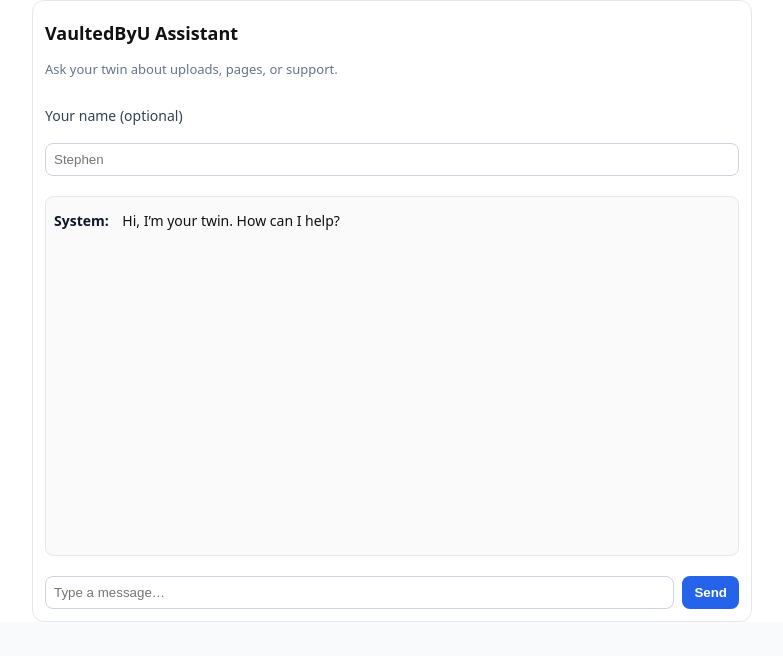
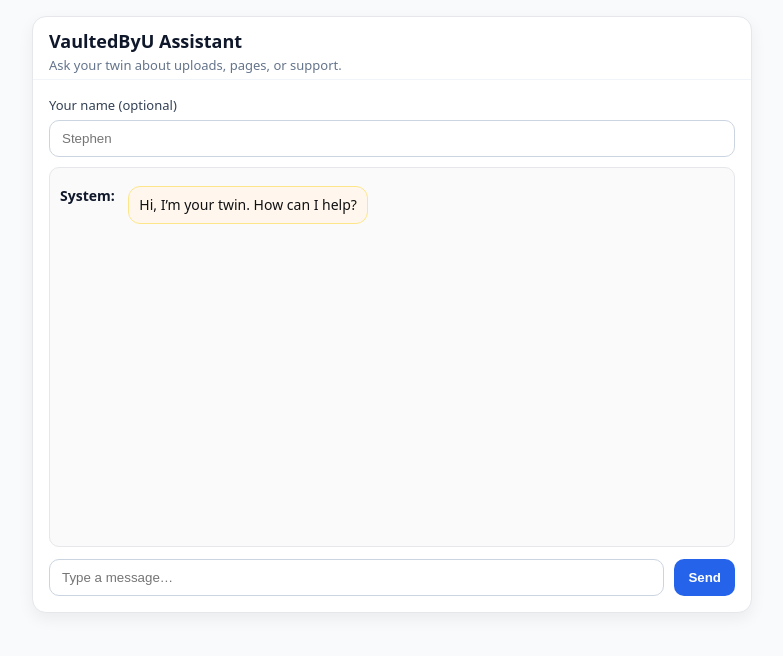
Before and after one commit to Rotibajan2/vbyu-assistant, a Next.js app: page /embed in a window 1280 px wide. Shown: the top 656 px of the page, without its empty margins (248-1031 px from the left). Built offline with nearby package versions, Linux system fonts and the light colour scheme.

Commit message:
Update page.tsx

```diff
--- a/app/embed/page.tsx
+++ b/app/embed/page.tsx
@@ -1,52 +1,42 @@
 // app/embed/page.tsx
-import Script from "next/script";
-
-export const metadata = {
-  title: "VaultedByU Assistant (Embed)",
-  description: "Embeddable AI Twin widget",
-};
-
 export default function Embed() {
   return (
-    <html lang="en">
-      <head>
-        {/* Load only what this page needs */}
-        <Script id="vbyu-client" src="/vbyu-chat-v2.js?v=13" strategy="beforeInteractive" />
-        <style>{`
-          :root { color-scheme: light; }
-          body { margin: 0; font-family: system-ui, -apple-system, Segoe UI, Roboto, Arial, sans-serif; background:#fff; }
-          .panel { max-width: 720px; margin: 0 auto; padding: 12px; }
-          .label { display:block; margin: 8px 0 6px; font-size: 14px; color:#334155; }
-          .input { width:100%; padding:8px; border:1px solid #cbd5e1; border-radius:8px; }
-          .btn { padding:8px 12px; border:0; background:#2563eb; color:#fff; border-radius:8px; cursor:pointer }
-          .log { margin-top:8px; height:360px; overflow:auto; border:1px solid #e5e7eb; border-radius:8px; padding:8px; background:#fafafa }
-          .row { margin:6px 0; }
-          h1 { font-size:18px; margin:8px 0 0; }
-          p.subtle { margin:4px 0 10px; color:#64748b; font-size:13px; }
-          form { margin-top:8px; display:flex; gap:8px; }
-          @media (max-width:560px){ form { flex-direction: column; } .btn{ width:100%; } }
-        `}</style>
-      </head>
-      <body>
-        <main className="panel">
-          <h1>VaultedByU Assistant</h1>
-          <p className="subtle">Ask your twin about uploads, pages, or support.</p>
+    <div className="card" role="region" aria-label="VaultedByU Assistant">
+      <header className="card-header">
+        <h1 className="title">VaultedByU Assistant</h1>
+        <p className="subtle">Ask your twin about uploads, pages, or support.</p>
+      </header>
 
-          <label className="label" htmlFor="twin-firstname">Your name (optional)</label>
-          <input id="twin-firstname" className="input" placeholder="Stephen" autoComplete="off" />
+      <div className="card-body">
+        <label className="label" htmlFor="twin-firstname">Your name (optional)</label>
+        <input
+          id="twin-firstname"
+          className="input"
+          placeholder="Stephen"
+          autoComplete="off"
+        />
 
-          <div id="twin-log" className="log" aria-live="polite">
-            <div className="row">
-              <strong>System:</strong> <span>Hi, I’m your twin. How can I help?</span>
-            </div>
+        <div id="twin-log" className="log" aria-live="polite">
+          <div className="row system">
+            <strong>System:</strong>
+            <span className="bubble">Hi, I’m your twin. How can I help?</span>
           </div>
+        </div>
+      </div>
 
-          <form id="twin-form" autoComplete="off">
-            <input id="twin-input" className="input" placeholder="Type a message…" autoComplete="off" />
-            <button id="twin-send" type="submit" className="btn">Send</button>
-          </form>
-        </main>
-      </body>
-    </html>
+      <footer className="card-footer">
+        <form id="twin-form" className="form" autoComplete="off">
+          <input
+            id="twin-input"
+            className="msg"
+            placeholder="Type a message…"
+            autoComplete="off"
+          />
+          <button id="twin-send" type="submit" className="btn">
+            Send
+          </button>
+        </form>
+      </footer>
+    </div>
   );
 }
```
